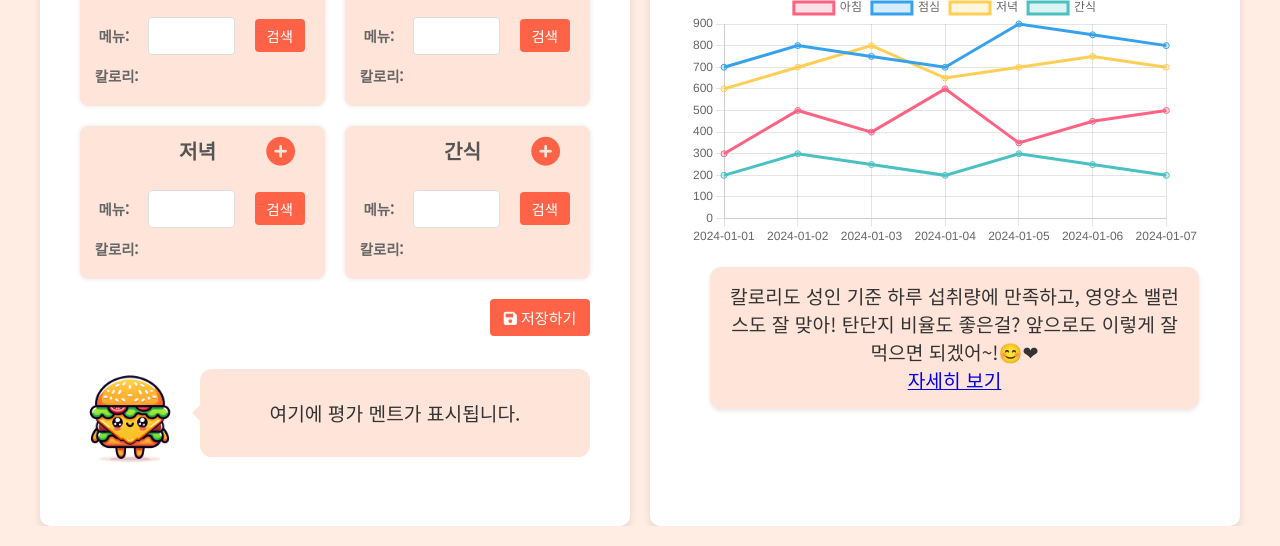
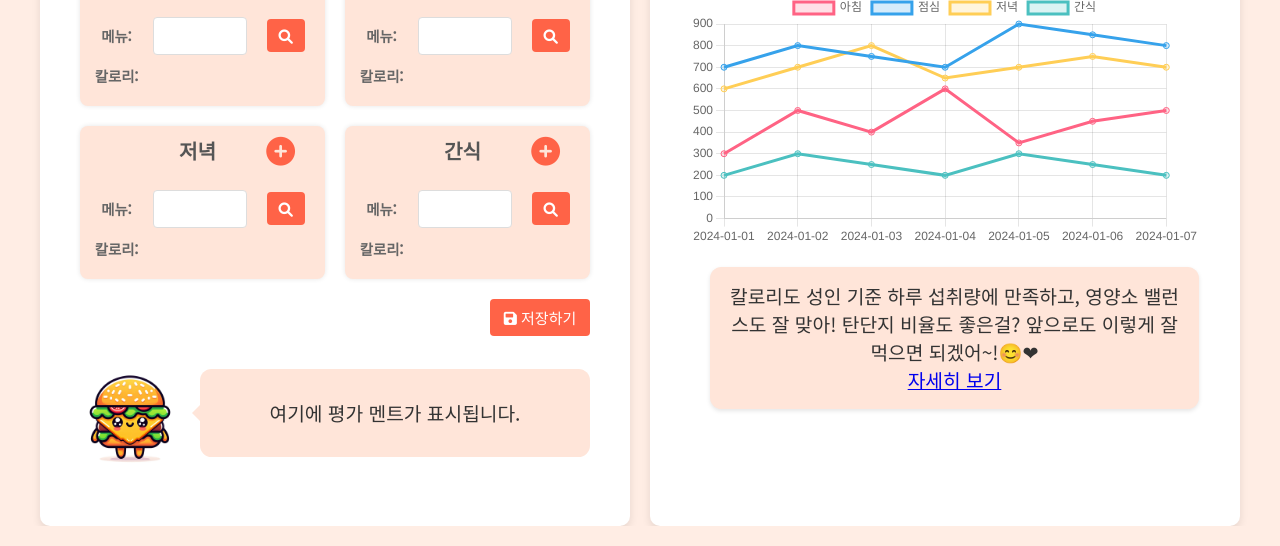
Before and after one commit to choichanwoo001/Stop-eat, a plain HTML site: page mealInput.html in a window 1280 px wide. Shown: the part 254-800 px from the top of the page. Drawn offline with nearby package versions, Linux system fonts and the light colour scheme.

Commit message:
mealInput.html
돋보기 아이콘 변경

```diff
--- a/mealInput.html
+++ b/mealInput.html
@@ -47,7 +47,9 @@
                         <div class="input-row">
                             <label for="breakfast-menu-0">메뉴:</label>
                             <input type="text" id="breakfast-menu-0" class="menu-input" data-meal="breakfast">
-                            <button class="search-button" onclick="searchFunction('breakfast', 0)">검색</button>
+                            <button class="search-button" onclick="searchFunction('breakfast', 0)">
+                                <i class="fas fa-search"></i>
+                            </button>
                             <ul id="breakfast-results-0" class="search-results"></ul>
                         </div>
                         <div class="input-row">
@@ -65,7 +67,9 @@
                         <div class="input-row">
                             <label for="lunch-menu-0">메뉴:</label>
                             <input type="text" id="lunch-menu-0" class="menu-input" data-meal="lunch">
-                            <button class="search-button" onclick="searchFunction('lunch', 0)">검색</button>
+                            <button class="search-button" onclick="searchFunction('lunch', 0)">
+                                <i class="fas fa-search"></i>
+                            </button>
                             <ul id="lunch-results-0" class="search-results"></ul>
                         </div>
                         <div class="input-row">
@@ -83,7 +87,9 @@
                         <div class="input-row">
                             <label for="dinner-menu-0">메뉴:</label>
                             <input type="text" id="dinner-menu-0" class="menu-input" data-meal="dinner">
-                            <button class="search-button" onclick="searchFunction('dinner', 0)">검색</button>
+                            <button class="search-button" onclick="searchFunction('dinner', 0)">
+                                <i class="fas fa-search"></i>
+                            </button>
                             <ul id="dinner-results-0" class="search-results"></ul>
                         </div>
                         <div class="input-row">
@@ -101,7 +107,9 @@
                         <div class="input-row">
                             <label for="snack-menu-0">메뉴:</label>
                             <input type="text" id="snack-menu-0" class="menu-input" data-meal="snack">
-                            <button class="search-button" onclick="searchFunction('snack', 0)">검색</button>
+                            <button class="search-button" onclick="searchFunction('snack', 0)">
+                                <i class="fas fa-search"></i>
+                            </button>
                             <ul id="snack-results-0" class="search-results"></ul>
                         </div>
                         <div class="input-row">
```
